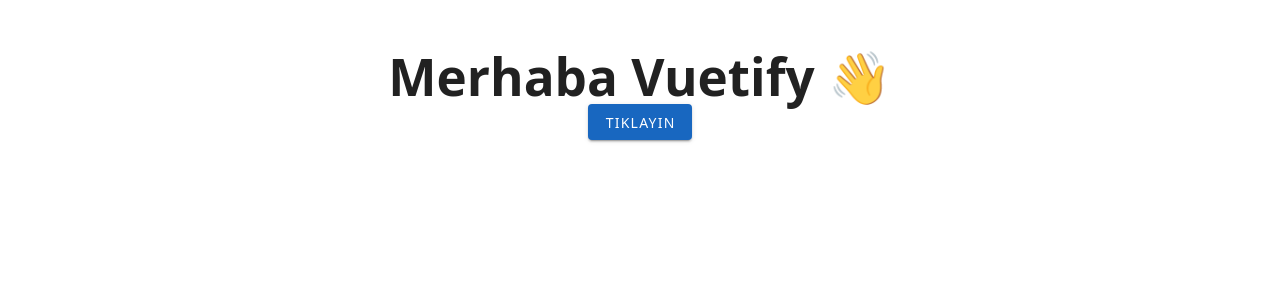
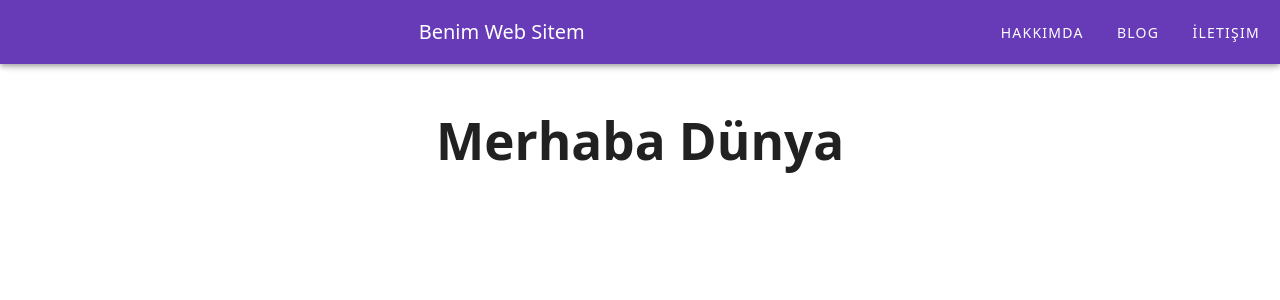
Before and after one commit to TOLUMOGLU/VUeMyWeb, a Vue app: page / in a window 1280 px wide. Shown: the top 300 px of the page. Built offline with nearby package versions, Linux system fonts and the light colour scheme.

Commit message:
header component eklendi

```diff
--- a/src/App.vue
+++ b/src/App.vue
@@ -1,10 +1,21 @@
 <template>
   <v-app>
+    <HeaderComponent />
     <v-main>
       <v-container>
-        <h1>Merhaba Vuetify 👋</h1>
-        <v-btn color="primary">Tıklayın</v-btn>
+        <h1>Merhaba Dünya</h1>
       </v-container>
     </v-main>
   </v-app>
 </template>
+
+<script>
+import HeaderComponent from './components/Header.vue'
+
+export default {
+  name: 'App',
+  components: {
+    HeaderComponent
+  }
+}
+</script>
--- /dev/null
+++ b/src/components/Header.vue
@@ -0,0 +1,10 @@
+<template>
+  <v-app-bar app color="deep-purple" dark>
+    <v-spacer></v-spacer>
+    <v-app-bar-title class="text-center">Benim Web Sitem</v-app-bar-title>
+    <v-spacer></v-spacer>
+    <v-btn text>Hakkımda</v-btn>
+    <v-btn text>Blog</v-btn>
+    <v-btn text>İletişim</v-btn>
+  </v-app-bar>
+</template>
```
